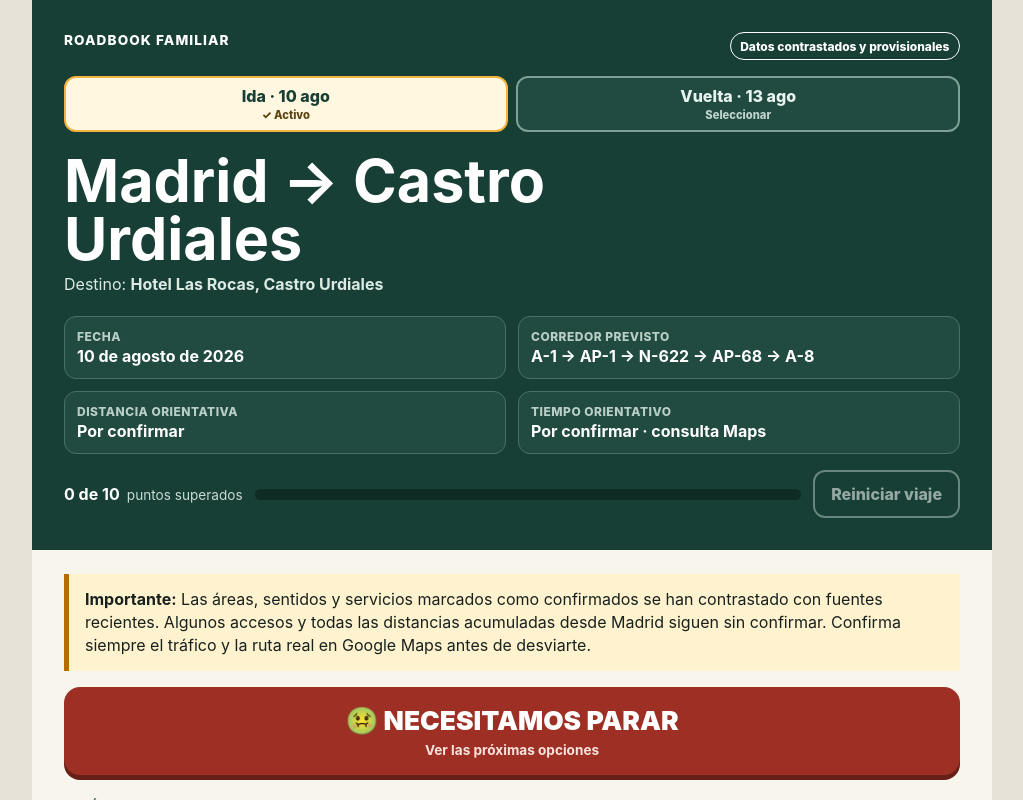
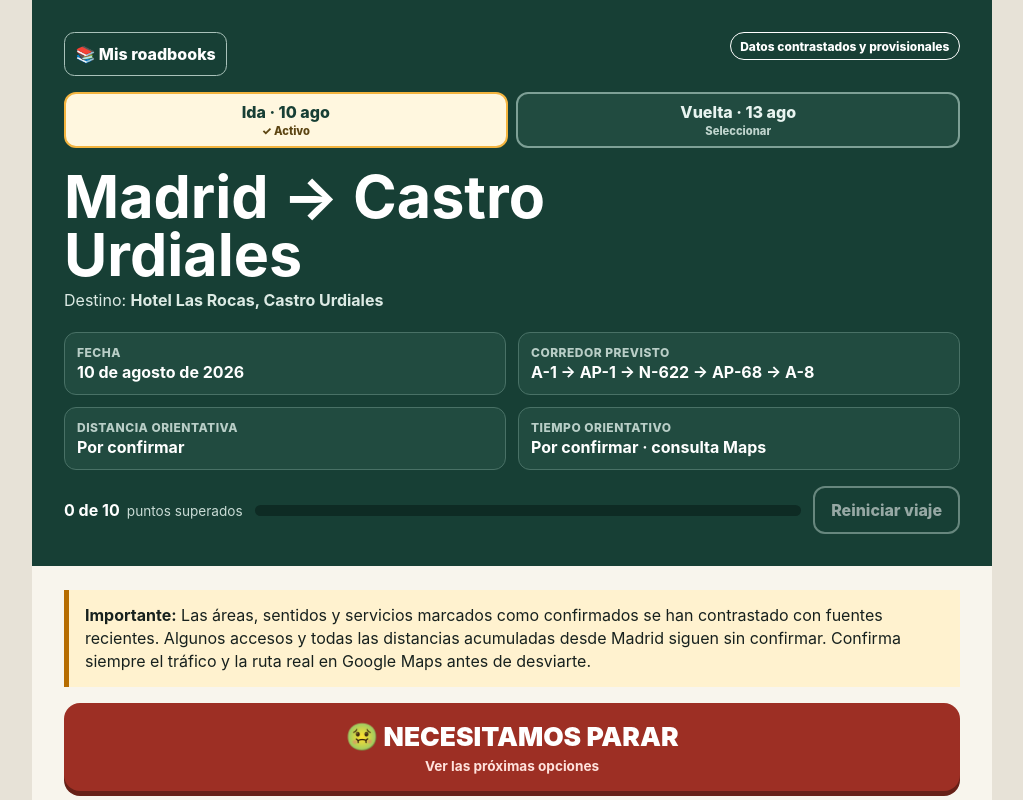
Before and after one commit to david-herrero/family-roadbook, a Vue app: page / in a window 1280 px wide. Shown: the top 800 px of the page, without its empty margins (128-1151 px from the left). Built offline with nearby package versions, Linux system fonts and the light colour scheme.

Commit message:
feat: add roadbook library catalog (#11)

```diff
--- a/src/App.vue
+++ b/src/App.vue
@@ -1,10 +1,16 @@
 <script setup>
 import { computed, onBeforeUnmount, onMounted, ref } from 'vue'
 import EmergencyStop from './components/EmergencyStop.vue'
+import RoadbookLibrary from './components/RoadbookLibrary.vue'
 import RouteProgress from './components/RouteProgress.vue'
 import StopCard from './components/StopCard.vue'
-import returnTrip from './data/trips/castro-madrid-2026.json'
-import outboundTrip from './data/trips/madrid-castro-2026.json'
+import TripSelector from './components/TripSelector.vue'
+import catalog from './data/catalog.js'
+import {
+  findCollectionForTrip,
+  flattenCatalogTrips,
+  groupCatalogCollections
+} from './utils/catalog.js'
 import {
   clearPassedStops,
   createTripViewState,
@@ -13,19 +19,19 @@ import {
   savePassedStops
 } from './utils/roadbook.js'
 
-const trips = [outboundTrip, returnTrip]
-const tripOptions = [
-  { label: 'Ida', trip: outboundTrip },
-  { label: 'Vuelta', trip: returnTrip }
-]
+const catalogEntries = flattenCatalogTrips(catalog)
+const trips = catalogEntries.map((entry) => entry.trip)
 const initialTrip = selectDefaultTrip(trips) ?? trips[0]
 
 const activeTripId = ref(initialTrip.id)
 const passedIds = ref([])
 const emergencyOpen = ref(false)
 const isOffline = ref(false)
+const libraryOpen = ref(false)
 
 const activeTrip = computed(() => trips.find((trip) => trip.id === activeTripId.value) ?? initialTrip)
+const activeCollection = computed(() => findCollectionForTrip(catalog, activeTrip.value.id))
+const catalogGroups = groupCatalogCollections(catalog)
 const upcomingStops = computed(() =>
   getUpcomingStops(activeTrip.value.stops, passedIds.value, 3, activeTrip.value.date)
 )
@@ -45,18 +51,9 @@ const longDateFormatter = new Intl.DateTimeFormat('es-ES', {
   year: 'numeric',
   timeZone: 'UTC'
 })
-const shortDateFormatter = new Intl.DateTimeFormat('es-ES', {
-  day: 'numeric',
-  month: 'short',
-  timeZone: 'UTC'
-})
 const formattedDate = computed(() =>
   longDateFormatter.format(new Date(`${activeTrip.value.date}T00:00:00Z`))
 )
-
-function formatTripOptionDate(date) {
-  return shortDateFormatter.format(new Date(`${date}T00:00:00Z`)).replace('.', '')
-}
 
 function applyTripState(trip) {
   const state = createTripViewState(window.localStorage, trip)
@@ -65,12 +62,14 @@ function applyTripState(trip) {
 }
 
 function selectTrip(tripId) {
-  if (tripId === activeTripId.value) return
   const nextTrip = trips.find((trip) => trip.id === tripId)
   if (!nextTrip) return
 
+  if (tripId !== activeTripId.value) {
     activeTripId.value = nextTrip.id
     applyTripState(nextTrip)
+  }
+  libraryOpen.value = false
 }
 
 function updateConnectionStatus() {
@@ -109,26 +108,26 @@ onBeforeUnmount(() => {
       Sin conexión · El roadbook guardado sigue disponible
     </div>
 
+    <RoadbookLibrary
+      v-if="libraryOpen"
+      :groups="catalogGroups"
+      :active-trip-id="activeTrip.id"
+      @close="libraryOpen = false"
+      @select-trip="selectTrip"
+    />
+
+    <template v-else>
       <header class="trip-header">
       <div class="trip-header__topline">
-        <span class="trip-label">Roadbook familiar</span>
+        <button class="library-link" type="button" @click="libraryOpen = true">📚 Mis roadbooks</button>
         <span class="status-pill">{{ dataStatusLabel }}</span>
       </div>
 
-      <div class="trip-selector" role="group" aria-label="Seleccionar viaje">
-        <button
-          v-for="option in tripOptions"
-          :key="option.trip.id"
-          class="trip-selector__button"
-          :class="{ 'trip-selector__button--active': option.trip.id === activeTrip.id }"
-          type="button"
-          :aria-pressed="option.trip.id === activeTrip.id"
-          @click="selectTrip(option.trip.id)"
-        >
-          <span>{{ option.label }} · {{ formatTripOptionDate(option.trip.date) }}</span>
-          <small>{{ option.trip.id === activeTrip.id ? '✓ Activo' : 'Seleccionar' }}</small>
-        </button>
-      </div>
+      <TripSelector
+        :trips="activeCollection.trips"
+        :active-trip-id="activeTrip.id"
+        @select="selectTrip"
+      />
 
       <h1>{{ activeTrip.title }}</h1>
       <p class="destination">Destino: <strong>{{ activeTrip.destination.label }}</strong></p>
@@ -223,6 +222,7 @@ onBeforeUnmount(() => {
         </div>
       </details>
       </main>
+    </template>
 
     <footer>
       <p>Este roadbook complementa a Google Maps; no ofrece navegación ni tráfico en tiempo real.</p>
--- /dev/null
+++ b/src/components/RoadbookLibrary.vue
@@ -0,0 +1,70 @@
+<script setup>
+defineProps({
+  groups: { type: Object, required: true },
+  activeTripId: { type: String, required: true }
+})
+
+defineEmits(['close', 'select-trip'])
+
+const sections = [
+  { key: 'upcoming', title: 'Próximos viajes', empty: 'No hay viajes próximos en el catálogo.' },
+  { key: 'previous', title: 'Viajes anteriores', empty: 'Todavía no hay viajes anteriores.' }
+]
+
+const dateFormatter = new Intl.DateTimeFormat('es-ES', {
+  day: 'numeric',
+  month: 'short',
+  timeZone: 'UTC'
+})
+
+function formatDate(date) {
+  return dateFormatter.format(new Date(`${date}T00:00:00Z`)).replace('.', '')
+}
+</script>
+
+<template>
+  <header class="library-header">
+    <p class="trip-label">Biblioteca familiar</p>
+    <h1>Mis roadbooks</h1>
+    <p>Elige un trayecto. Tu progreso se conserva por separado en este dispositivo.</p>
+    <button class="button button--header" type="button" @click="$emit('close')">
+      Volver al roadbook activo
+    </button>
+  </header>
+
+  <main class="library-main">
+    <section
+      v-for="section in sections"
+      :key="section.key"
+      class="library-section"
+      :aria-labelledby="`${section.key}-trips-title`"
+    >
+      <div class="section-heading">
+        <h2 :id="`${section.key}-trips-title`">{{ section.title }}</h2>
+        <span>{{ groups[section.key].length }}</span>
+      </div>
+      <p v-if="groups[section.key].length === 0" class="empty-state">{{ section.empty }}</p>
+      <div v-else class="library-grid">
+        <article v-for="collection in groups[section.key]" :key="collection.id" class="collection-card">
+          <h3>{{ collection.title }}</h3>
+          <p>{{ collection.subtitle }}</p>
+          <div class="collection-trips">
+            <button
+              v-for="entry in collection.trips"
+              :key="entry.trip.id"
+              class="collection-trip"
+              :class="{ 'collection-trip--active': entry.trip.id === activeTripId }"
+              type="button"
+              :aria-pressed="entry.trip.id === activeTripId"
+              @click="$emit('select-trip', entry.trip.id)"
+            >
+              <strong>{{ entry.label }} · {{ formatDate(entry.trip.date) }}</strong>
+              <span>{{ entry.trip.origin }} → {{ entry.trip.destination.city }}</span>
+              <small>{{ entry.trip.id === activeTripId ? 'Trayecto activo' : 'Abrir roadbook' }}</small>
+            </button>
+          </div>
+        </article>
+      </div>
+    </section>
+  </main>
+</template>
--- /dev/null
+++ b/src/components/TripSelector.vue
@@ -0,0 +1,35 @@
+<script setup>
+defineProps({
+  trips: { type: Array, required: true },
+  activeTripId: { type: String, required: true }
+})
+
+defineEmits(['select'])
+
+const shortDateFormatter = new Intl.DateTimeFormat('es-ES', {
+  day: 'numeric',
+  month: 'short',
+  timeZone: 'UTC'
+})
+
+function formatDate(date) {
+  return shortDateFormatter.format(new Date(`${date}T00:00:00Z`)).replace('.', '')
+}
+</script>
+
+<template>
+  <div class="trip-selector" role="group" aria-label="Seleccionar trayecto">
+    <button
+      v-for="entry in trips"
+      :key="entry.trip.id"
+      class="trip-selector__button"
+      :class="{ 'trip-selector__button--active': entry.trip.id === activeTripId }"
+      type="button"
+      :aria-pressed="entry.trip.id === activeTripId"
+      @click="$emit('select', entry.trip.id)"
+    >
+      <span>{{ entry.label }} · {{ formatDate(entry.trip.date) }}</span>
+      <small>{{ entry.trip.id === activeTripId ? '✓ Activo' : 'Seleccionar' }}</small>
+    </button>
+  </div>
+</template>
--- /dev/null
+++ b/src/data/catalog.js
@@ -0,0 +1,16 @@
+import returnTrip from './trips/castro-madrid-2026.json' with { type: 'json' }
+import outboundTrip from './trips/madrid-castro-2026.json' with { type: 'json' }
+
+const roadbookCatalog = [
+  {
+    id: 'castro-urdiales-2026-08',
+    title: 'Castro Urdiales',
+    subtitle: 'Agosto 2026',
+    trips: [
+      { role: 'outbound', label: 'Ida', trip: outboundTrip },
+      { role: 'return', label: 'Vuelta', trip: returnTrip }
+    ]
+  }
+]
+
+export default roadbookCatalog
--- a/src/styles.css
+++ b/src/styles.css
@@ -45,6 +45,16 @@ button:focus-visible, a:focus-visible, summary:focus-visible {
 }
 
 .trip-label { font-size: 0.85rem; font-weight: 800; letter-spacing: 0.08em; text-transform: uppercase; }
+.library-link {
+  min-height: 44px;
+  padding: 0.45rem 0.65rem;
+  border: 1px solid #a9c2ba;
+  border-radius: 0.65rem;
+  color: #fff;
+  background: transparent;
+  cursor: pointer;
+  font-weight: 800;
+}
 
 .status-pill, .category-badge {
   display: inline-flex;
@@ -61,7 +71,7 @@ button:focus-visible, a:focus-visible, summary:focus-visible {
 .trip-header h1 { max-width: 700px; margin: 1.25rem 0 0.35rem; font-size: clamp(2rem, 8vw, 3.7rem); line-height: 0.98; }
 .destination { margin: 0 0 1.35rem; color: #dceae4; font-size: 1rem; }
 
-.trip-selector { display: grid; grid-template-columns: repeat(2, minmax(0, 1fr)); gap: 0.55rem; margin-top: 1rem; }
+.trip-selector { display: grid; grid-template-columns: repeat(auto-fit, minmax(130px, 1fr)); gap: 0.55rem; margin-top: 1rem; }
 .trip-selector__button {
   min-height: 52px;
   padding: 0.5rem 0.7rem;
@@ -111,6 +121,34 @@ dd { margin: 0; font-weight: 650; }
 .button--header { color: #fff; border-color: #a9c2ba; background: transparent; }
 
 main { padding: 1rem; }
+.library-header { padding: 1.5rem 1rem; color: #fff; background: #173f35; }
+.library-header h1 { margin: 0.35rem 0; font-size: clamp(2.2rem, 10vw, 4rem); line-height: 1; }
+.library-header > p:not(.trip-label) { max-width: 42rem; margin: 0 0 1rem; color: #dceae4; line-height: 1.45; }
+.library-main { min-height: 60vh; }
+.library-section + .library-section { margin-top: 2rem; }
+.library-section .section-heading { align-items: center; }
+.library-section h2 { margin: 0; font-size: 1.55rem; }
+.library-grid { display: grid; gap: 1rem; margin-top: 0.85rem; }
+.collection-card { padding: 1rem; border: 1px solid #cac5b9; border-radius: 1rem; background: #fff; }
+.collection-card h3 { margin: 0; font-size: 1.35rem; }
+.collection-card > p { margin: 0.2rem 0 1rem; color: #52635d; font-weight: 700; }
+.collection-trips { display: grid; gap: 0.65rem; }
+.collection-trip {
+  width: 100%;
+  min-height: 74px;
+  padding: 0.75rem;
+  border: 2px solid #b8c1bd;
+  border-radius: 0.75rem;
+  color: #173f35;
+  background: #f8f6f0;
+  cursor: pointer;
+  text-align: left;
+}
+.collection-trip strong, .collection-trip span, .collection-trip small { display: block; overflow-wrap: anywhere; }
+.collection-trip span { margin-top: 0.15rem; }
+.collection-trip small { margin-top: 0.3rem; color: #52635d; font-weight: 750; }
+.collection-trip--active { border-color: #b66c00; background: #fff2cf; }
+.collection-trip--active small { color: #6d4100; }
 .data-warning { padding: 0.85rem 1rem; border-left: 5px solid #b66c00; background: #fff2cf; line-height: 1.45; }
 
 .emergency { margin: 1rem 0 1.5rem; }
@@ -180,6 +218,8 @@ footer { padding: 1.25rem; color: #cfe0da; background: #102f27; text-align: cent
   .trip-meta { grid-template-columns: repeat(2, minmax(0, 1fr)); }
   .progress-summary { grid-template-columns: auto minmax(180px, 1fr) auto; align-items: center; }
   .card-list { grid-template-columns: repeat(2, minmax(0, 1fr)); }
+  .library-grid { grid-template-columns: repeat(2, minmax(0, 1fr)); }
+  .collection-trips { grid-template-columns: repeat(auto-fit, minmax(220px, 1fr)); }
   .stop-card--highlighted:first-child { grid-column: 1 / -1; }
   .stop-card__actions { grid-template-columns: repeat(2, minmax(0, 1fr)); }
   .timeline__item { grid-template-columns: 2.5rem minmax(0, 1fr) auto; align-items: start; }
--- /dev/null
+++ b/src/utils/catalog.js
@@ -0,0 +1,25 @@
+import { getLocalDateKey } from './roadbook.js'
+
+export function flattenCatalogTrips(catalog) {
+  return catalog.flatMap((collection) =>
+    collection.trips.map((entry) => ({
+      ...entry,
+      collectionId: collection.id,
+      collectionTitle: collection.title
+    }))
+  )
+}
+
+export function findCollectionForTrip(catalog, tripId) {
+  return catalog.find((collection) =>
+    collection.trips.some((entry) => entry.trip.id === tripId)
+  ) ?? null
+}
+
+export function groupCatalogCollections(catalog, localDate = getLocalDateKey()) {
+  return catalog.reduce((groups, collection) => {
+    const hasFutureTrip = collection.trips.some((entry) => entry.trip.date > localDate)
+    groups[hasFutureTrip ? 'upcoming' : 'previous'].push(collection)
+    return groups
+  }, { upcoming: [], previous: [] })
+}
--- a/vite.config.js
+++ b/vite.config.js
@@ -9,9 +9,9 @@ export default defineConfig({
       registerType: 'autoUpdate',
       includeAssets: ['icons/*.svg'],
       manifest: {
-        name: 'Roadbook familiar · Ida y vuelta',
-        short_name: 'Roadbook',
-        description: 'Próximas paradas familiares de un viaje, disponibles sin conexión.',
+        name: 'Biblioteca de roadbooks familiares',
+        short_name: 'Roadbooks',
+        description: 'Colección de roadbooks familiares disponible sin conexión.',
         lang: 'es',
         start_url: '/',
         scope: '/',
```
Also changed, not shown: 2 other files (tests, documents, lock files or other folders). Lines whose indentation alone changed are shown as unchanged.
